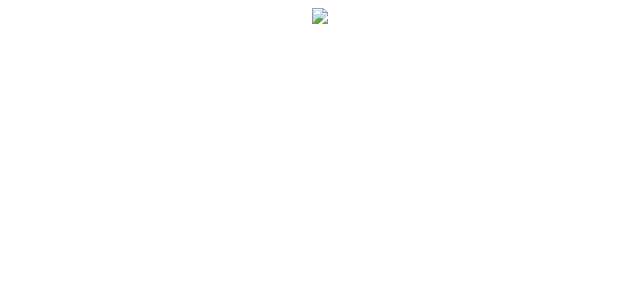
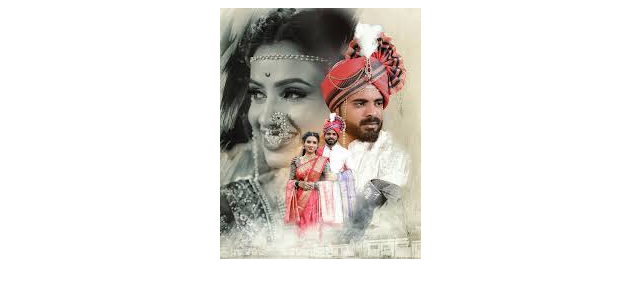
Before and after one commit to abdelrahmankhalil-svg/Wedding-Website, a plain HTML site: page index.html in a window 1280 px wide. Shown: the whole page, without its empty margins (320-960 px from the left). Drawn offline with Linux system fonts and the light colour scheme.

Commit message:
Update index.html

```diff
--- a/index.html
+++ b/index.html
@@ -1,18 +1,13 @@
-
-
 <html>
    <head>
       <title></title>
    </head>
-    <center>
-
-
-	<img src="index.gif"usemap="#image-map1" "><br>
-	<map name="image-map1">
-    <area target="" alt="" title="" href="All/s.html" coords="320,1150,700,1250" shape="rect">
-</map>
-</map>
-</map>
-	</a>
-	</map>
+   <body>
+      <center>
+         <img src="W Photo.jpeg" usemap="#image-map1"><br>
+         <map name="image-map1">
+            <area target="" alt="" title="" href="All/s.html" coords="320,1150,700,1250" shape="rect">
+         </map>
+      </center>
+   </body>
 </html>
```
